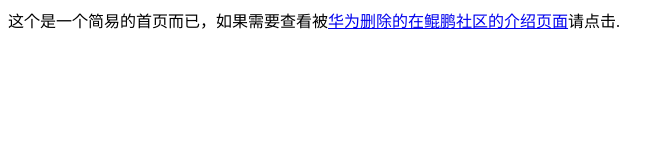
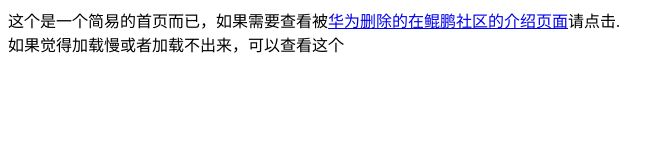
Before and after one commit to qingyiwebt/HuaweiArkCompiler, a plain HTML site: page docs/index.html in a window 1280 px wide. Shown: the whole page, without its empty margins (0-669 px from the left). Drawn offline with Linux system fonts and the light colour scheme.

Commit message:
Update index.html

```diff
--- a/docs/index.html
+++ b/docs/index.html
@@ -4,6 +4,7 @@
 <title>方舟编译器</title>
 </head>
 <body>
-这个是一个简易的首页而已，如果需要查看被<a href="ArkCompiler.html">华为删除的在鲲鹏社区的介绍页面</a>请点击.
+这个是一个简易的首页而已，如果需要查看被<a href="ArkCompiler.html">华为删除的在鲲鹏社区的介绍页面</a>请点击.<br/>
+  如果觉得加载慢或者加载不出来，可以查看这个<a href="ArkCompiler_Image.png>快照图片.</a>
 </body>
 </html>
```
